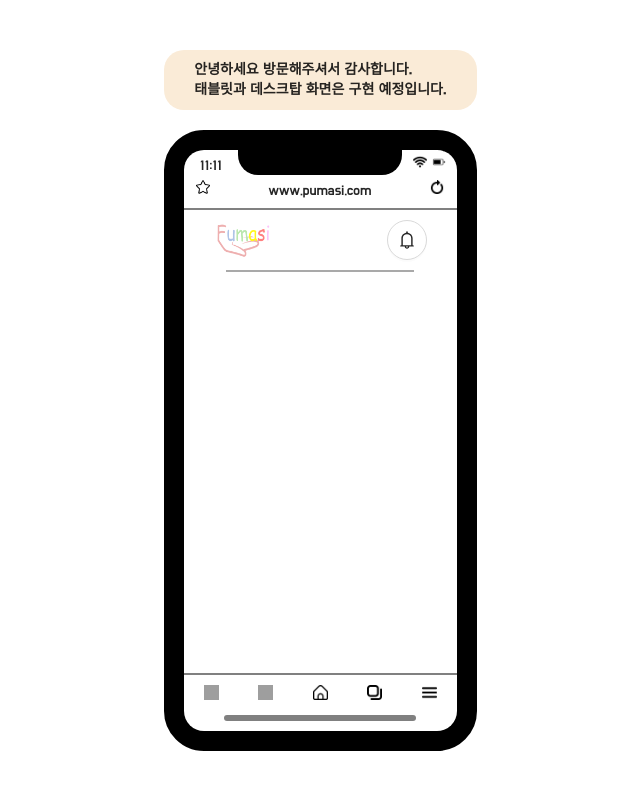
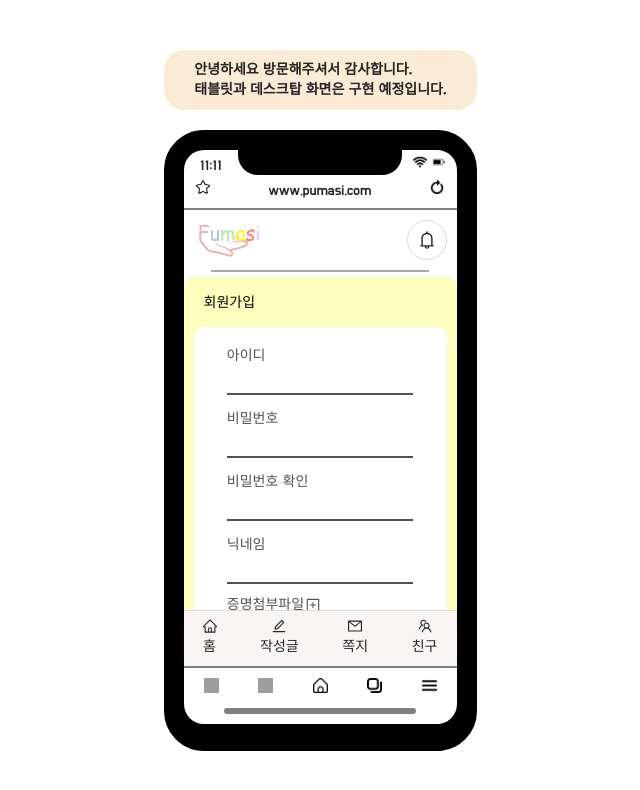
Before and after one commit to SPOT-TEAM-PJ/SPOT_Pumasi_WebApp, a React (Create React App) app in the folder client/: page /signup in a window 1280 px wide. Shown: the top 790 px of the page, without its empty margins (320-960 px from the left). Built offline with nearby package versions, Linux system fonts and the light colour scheme; grey boxes are pictures that could not be loaded; a web font is replaced by a local one.

Commit message:
Fix: Nav & Signuppage

```diff
--- a/client/src/App.css
+++ b/client/src/App.css
@@ -109,8 +109,8 @@ table {
 }
 
 .App {
-  padding-left: 1.5vw;
-  padding-right: 1.5vw;
+  /* padding-left: 1vw;
+  padding-right: 1vw; */
 }
 
 @media (min-width: 450px) {
@@ -124,9 +124,9 @@ table {
   }
   .App {
     width: 273px;
-    height: 463px;
+    height: 400px;
     background-color: #fff;
-    overflow: scroll;
+    overflow-x: hidden;
   }
   .Desktop_wrapper {
     width: 313px;
--- a/client/src/App.js
+++ b/client/src/App.js
@@ -1,10 +1,10 @@
 import React, { useEffect, useState } from 'react';
 import { BrowserRouter, Routes, Route } from 'react-router-dom';
 import './App.css';
-import "antd/dist/antd.css";
+import 'antd/dist/antd.css';
 
 import Header from './components/Header/Header';
-
+import Nav from './components/Nav/Nav';
 import DesktopTop from './components/Desktop/Desktop_top';
 import DesktopBottom from './components/Desktop/Desktop_bottom';
 
@@ -30,6 +30,7 @@ function App() {
     return (
       <Routes>
         <Route path='/' element={<LandingPage />} />
+        <Route path='/signup' element={<SignUpPage />} />
       </Routes>
     );
   }
@@ -40,6 +41,7 @@ function App() {
         <div className='App'>
           <Header />
           <AppRoutes />
+          <Nav />
         </div>
       ) : (
         <>
@@ -54,6 +56,7 @@ function App() {
               <Header />
               <AppRoutes />
             </div>
+            <Nav />
             <DesktopBottom />
           </div>
         </>
--- a/client/src/components/Nav/styles.js
+++ b/client/src/components/Nav/styles.js
@@ -5,11 +5,11 @@ export const NavWrapper = styled.div`
   grid-template-columns: repeat(4, auto);
   gap: 2%;
   border-top: solid #dfdbdb 1.5px;
-  padding-top: 10px;
-  padding-bottom: 10px;
+  padding-top: 8px;
+  padding-bottom: 8px;
   background-color: #f9f5f5;
   box-shadow: 0px 8px 6px -6px #aeaaaa;
-  width: 450px;
+  width: 100%;
 `;
 
 export const NavItem = styled.div`
@@ -21,5 +21,5 @@ export const NavItem = styled.div`
 `;
 
 export const NavDescription = styled.div`
-  padding-top: 5px;
+  padding-top: 3px;
 `;
--- a/client/src/pages/SignUpPage/SignUpPage.js
+++ b/client/src/pages/SignUpPage/SignUpPage.js
@@ -69,7 +69,7 @@ const SignUpPage = () => {
 
       <Title>프로필 작성</Title>
       <Wrapper>
-        <h4 style={{ paddingLeft: '10px' }}>부모</h4>
+        <h4 style={{ paddingLeft: '5px', paddingTop: '7px' }}>부모</h4>
         <ProFileWrapper>
           <div>
             <Input text={'이름'} value={Name} onChange={onChangeName} />
@@ -124,7 +124,7 @@ const SignUpPage = () => {
           </div>
         </ProFileWrapper>
 
-        <h4 style={{ paddingLeft: '10px' }}>
+        <h4 style={{ paddingLeft: '5px', paddingTop: '7px' }}>
           자녀
           <span>
             {' '}
--- a/client/src/pages/SignUpPage/style.js
+++ b/client/src/pages/SignUpPage/style.js
@@ -5,33 +5,35 @@ import styled from 'styled-components';
 // SignUpPage
 
 export const SignUpPageWrapper = styled.div`
-  padding-top: 10px;
-  padding-bottom: 10px;
+  margin-top: 5px;
+  padding-top: 2px;
+  padding-bottom: 3px;
   background-color: #fdfdbd;
-  width: 450px;
+  width: 100%;
   color: rgb(83, 82, 82);
+  border-radius: 10px;
 `;
 
 export const Title = styled.h4`
-  margin: 15px 20px;
+  margin: 13px 20px;
   color: black;
 `;
+
 export const Wrapper = styled.div`
-  padding: 20px 10px;
+  padding: 5px 10px;
   border-radius: 10px;
-  margin: 25px 20px;
+  margin: 5px 10px;
   background-color: #fff;
   box-shadow: 0px 8px 6px -6px #f0d662;
 `;
 
 export const NumberWrapper = styled.div`
-  width: 80%;
+  width: 90%;
   display: flex;
   flex-direction: column;
   justify-content: center;
-  padding-top:8px;
-  padding-left:10%;
-  padding-right:10%
+  padding-top: 8px;
+  padding-left: 8%;
   margin-top: 6px;
 `;
 
@@ -41,16 +43,15 @@ export const NumberSelectWrapper = styled.div`
   flex-direction: row;
   justify-content: center;
   align-items: center;
-  margin-bottom: 10px;
   margin-top: 3px;
 `;
 
 export const NumberSelect = styled.select`
-  width: 25%;
-  height: 29px;
+  width: 30%;
+  height: 25px;
   border-radius: 5px;
   border: solid 2px rgb(83, 82, 82);
-  padding-left: 12px;
+  padding-left: 1%;
   :focus {
     outline: none !important;
     border-color: #f0d662;
@@ -59,11 +60,10 @@ export const NumberSelect = styled.select`
 `;
 
 export const NumberInput = styled.input`
-  width: 35%;
+  width: 30%;
   height: 25px;
   border-radius: 5px;
   border: solid 2px rgb(83, 82, 82);
-  padding-left: 12px;
   :focus {
     outline: none !important;
     border-color: #f0d662;
@@ -76,22 +76,23 @@ export const FileWrapper = styled.div`
   flex-direction: row;
   justify-content: space-between;
   align-items: center;
-  padding: 5px 10%;
-  padding-top: 15px;
-  width: 25%;
+  margin: 10px 0;
+  margin-left: 10%;
+  width: 40%;
 `;
 
 export const ProFileWrapper = styled.div`
-  padding: 20px 20px;
+  padding: 5px 10px;
   border: solid #f0d662 2px;
-  background-color: #efd978;
   border-radius: 10px;
-  margin: 10px;
+  margin: 1px;
+  box-shadow: 5px 8px 6px -6px #f0d662;
+  margin-bottom: 15px;
 `;
 
 export const BtnWrapper = styled.div`
-  width: 90%;
-  margin: 10px 22px;
+  width: 92%;
+  margin: 15px 4%;
   display: flex;
   justify-content: center;
   align-items: center;
@@ -103,7 +104,6 @@ export const SignUpButton = styled.button`
   background-color: yellow;
   border: none;
   box-shadow: 0px 8px 6px -6px #f0d662;
-  margin-bottom: 20px;
   cursor: pointer;
   :hover {
     box-shadow: 0 0 10px #f0d662;
@@ -112,18 +112,26 @@ export const SignUpButton = styled.button`
 
 // Input
 export const InputWrapper = styled.div`
-  width: 80%;
-  padding: 8px 10%;
+  width: 90%;
+  padding-left: 10%;
+  padding-top: 8px;
   margin-top: 5px;
 `;
 
 export const InputText = styled.input`
+  // input창 밑부분만
+  border: none;
+  border-bottom: solid 2px rgb(83, 82, 82);
+
+  // input창 있는거
+  // border-bottom: solid gray 1px;
+  // border: solid 2px rgb(83, 82, 82);
+  // border-radius: 5px;
+
   margin-top: 3px;
-  border-radius: 5px;
   width: 100%;
   height: 25px;
-  border: 0;
-  border: solid 2px rgb(83, 82, 82);
+
   :focus {
     outline: none !important;
     border-color: #f0d662;
@@ -136,20 +144,21 @@ export const InputText = styled.input`
 export const GenderWrapper = styled.div`
   display: flex;
   flex-direction: column;
-  justify-content: space-between;
+  justify-content: center;
   align-items: left;
-  width: 81%;
-  padding: 8px 10%;
+  width: 80%;
+  padding: 8px 5%;
   margin-top: 5px;
+  margin-left: 5%;
 `;
 
 export const GenderSelect = styled.select`
   border: solid rgb(83, 82, 82) 2px;
   border-radius: 5px;
-  width: 50%;
+  width: 60%;
   height: 30px;
   font-size: 15px;
-  padding-left: 18%;
+  padding-left: 5%;
   color: rgb(83, 82, 82);
   :focus {
     outline: none !important;
```
